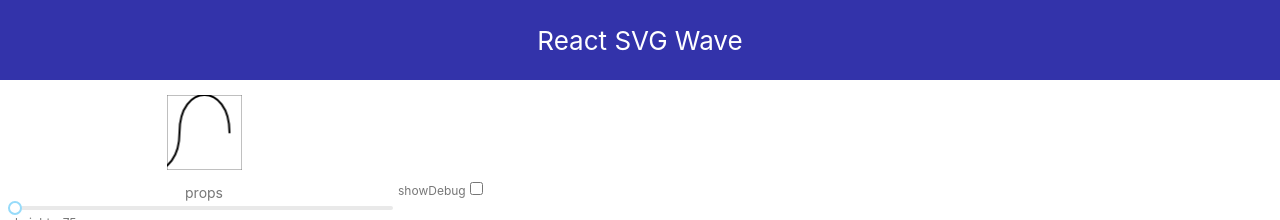
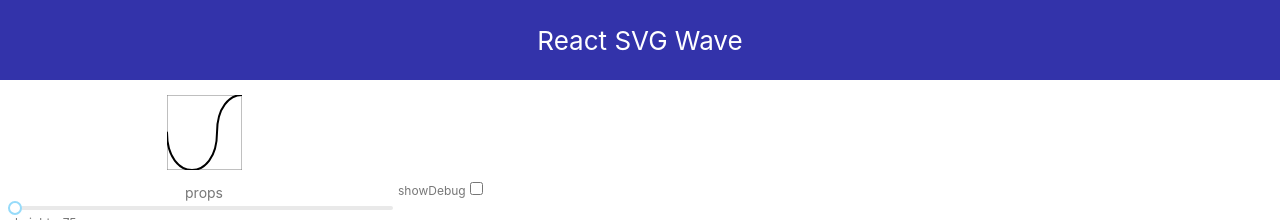
Before and after one commit to seanhaneberg/svg-experiments, a React (Create React App) app: page / in a window 1280 px wide. Shown: the top 220 px of the page. Built offline with nearby package versions, Linux system fonts and the light colour scheme.

Commit message:
remove unneeded css

```diff
--- a/src/SVGWave.css
+++ b/src/SVGWave.css
@@ -12,16 +12,3 @@
   border: black;
   border-width: 1px;
 }
-
-.wave {
-  animation: slide 1s linear infinite;
-}
-
-@keyframes slide {
-  0% {
-    transform: translateX(-50%);
-  }
-  100% {
-    transform: translateX(0%);
-  }
-}
--- a/src/SVGWave.jsx
+++ b/src/SVGWave.jsx
@@ -107,7 +107,6 @@ class SVGWave extends Component {
         <div className="content-pane">
           <svg height={height} width={width}>
             <rect height={height} width={width} style={{stroke: "grey"}} fillOpacity={0.0}/>
-            <g className="wave">
               <path
                 d={dProp}
                 stroke="black"
@@ -116,7 +115,6 @@ class SVGWave extends Component {
                 fill="transparent"
               />
               {debugJSX}
-            </g>
           </svg>
         </div>
       </div>
```
